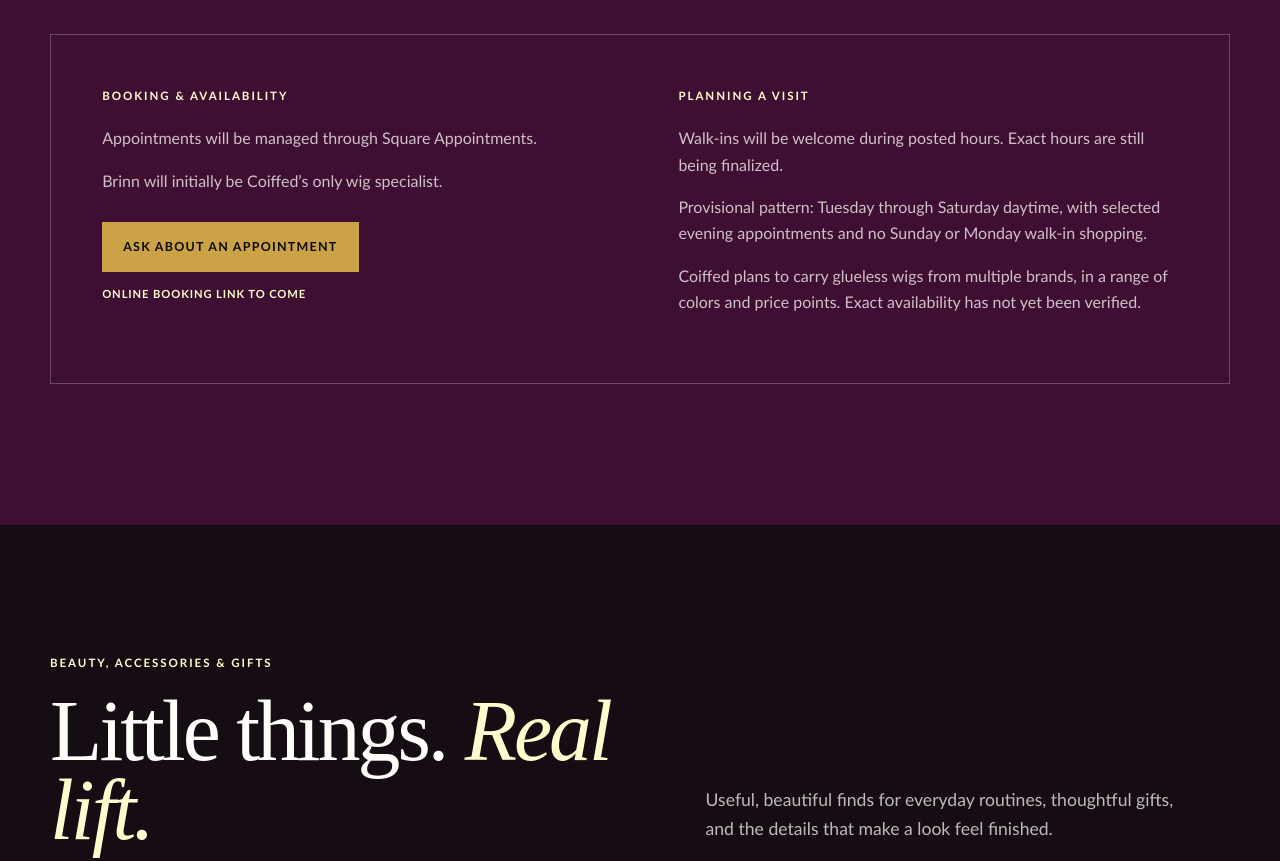
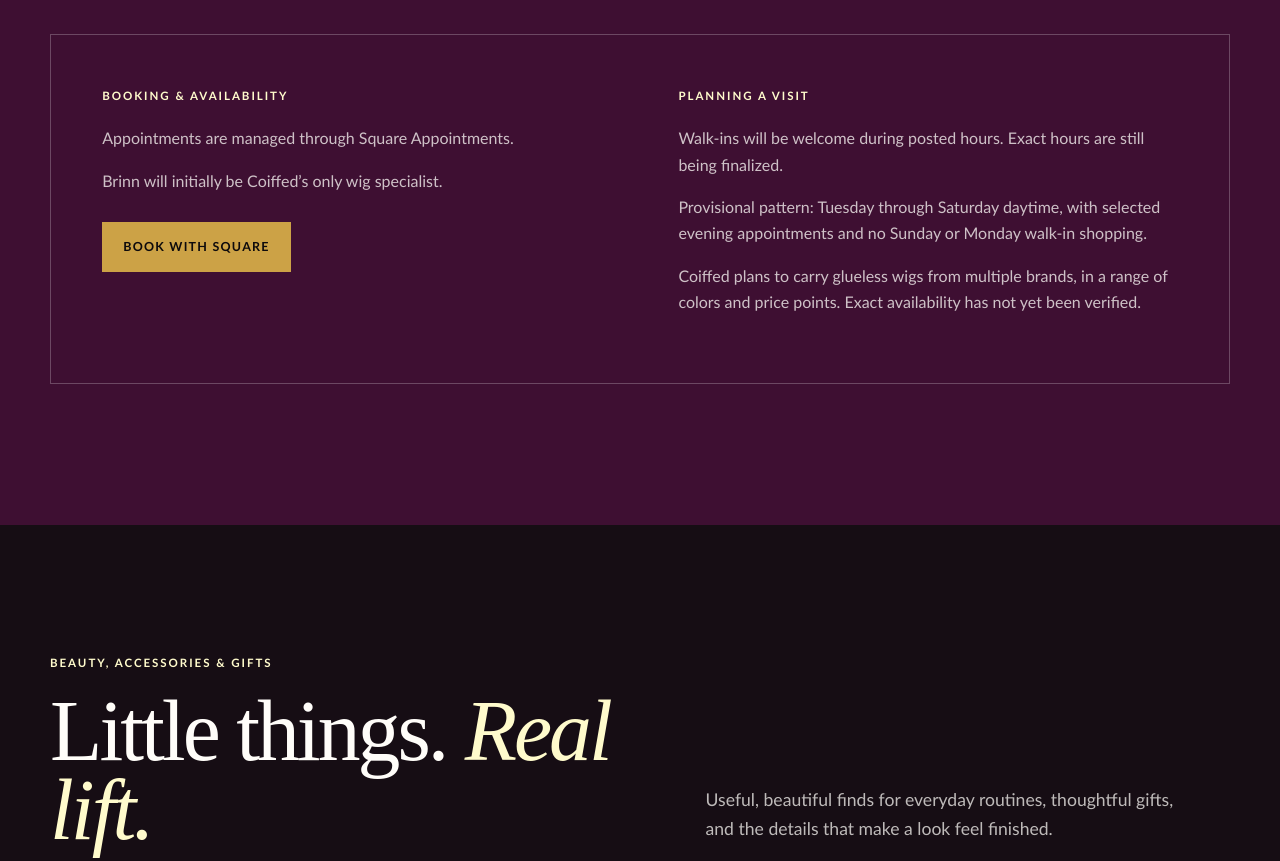
Before and after one commit to Cloud9Isles/coiffed-website, a plain HTML site: page index.html in a window 1280 px wide. Shown: the part 3940-4801 px from the top of the page. Drawn offline with Linux system fonts and the light colour scheme.

Commit message:
Connect appointment booking to Coiffed Square booking flow

```diff
--- a/index.html
+++ b/index.html
@@ -251,7 +251,7 @@
 <p class="copyright"><a href="mailto:hello@coiffedbeauty.com">hello@coiffedbeauty.com</a><br/>© <span data-year=""></span> Coiffed · Minneapolis</p>
 </div>
 </footer>
-<script defer="" src="./site-config.js"></script>
-<script defer="" src="./script.js"></script>
+<script defer="" src="./site-config.js?v=20261017-booking"></script>
+<script defer="" src="./script.js?v=20261017-booking"></script>
 </body>
 </html>
--- a/script.js
+++ b/script.js
@@ -71,12 +71,12 @@ const renderOperations = () => {
     serviceList.append(card);
   });
 
-  document.querySelector("[data-booking-copy]").textContent = `Appointments will be managed through ${operations.booking.mode}.`;
+  document.querySelector("[data-booking-copy]").textContent = `Appointments are managed through ${operations.booking.mode}.`;
   document.querySelector("[data-specialist-copy]").textContent = operations.specialist;
   document.querySelector("[data-hours-copy]").textContent = operations.hours.walkIns;
   document.querySelector("[data-hours-pattern]").textContent = operations.hours.provisionalPattern;
   document.querySelector("[data-inventory-copy]").textContent = operations.inventory;
-  document.querySelector("[data-visit-booking]").textContent = `${operations.booking.mode}; official booking link to come.`;
+  document.querySelector("[data-visit-booking]").textContent = operations.booking.squareUrl ? "Book an appointment using our online Square booking page." : `${operations.booking.mode}; official booking link to come.`;
   document.querySelector("[data-visit-hours]").textContent = `${operations.hours.walkIns} ${operations.hours.provisionalPattern}`;
 
   const hasSquareUrl = Boolean(operations.booking.squareUrl);
--- a/site-config.js
+++ b/site-config.js
@@ -14,7 +14,7 @@ window.COIFFED_SITE = Object.freeze({
 window.COIFFED_OPERATIONS = Object.freeze({
   booking: {
     mode: "Square Appointments",
-    squareUrl: "",
+    squareUrl: "https://app.squareup.com/appointments/book/axpcis3j7a0uju/L1HGB1YAGWK8A/start",
     activeLabel: "Book with Square",
     fallbackUrl: "mailto:hello@coiffedbeauty.com?subject=Coiffed%20appointment%20question",
     fallbackLabel: "Ask about an appointment",
@@ -58,7 +58,6 @@ window.COIFFED_OPERATIONS = Object.freeze({
     "Refund rules",
     "Minimum qualifying wig purchase",
     "Consultation-credit transferability",
-    "Exact operating hours",
-    "Official Square Appointments URL"
+    "Exact operating hours"
   ]
 });
```
